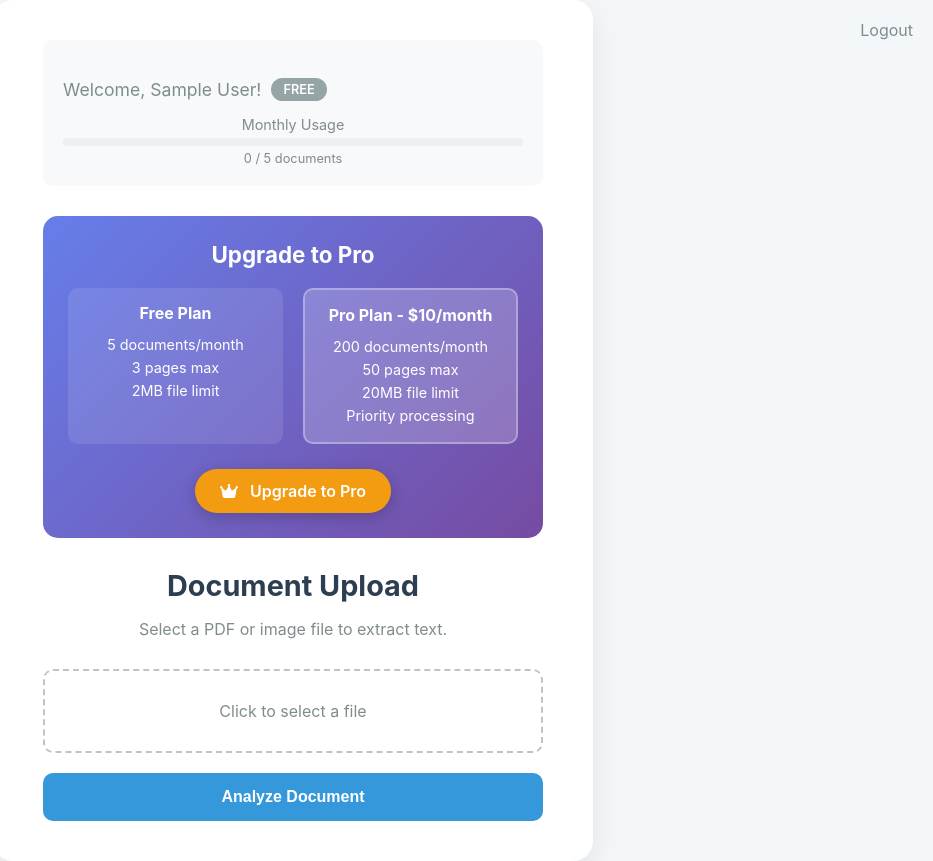
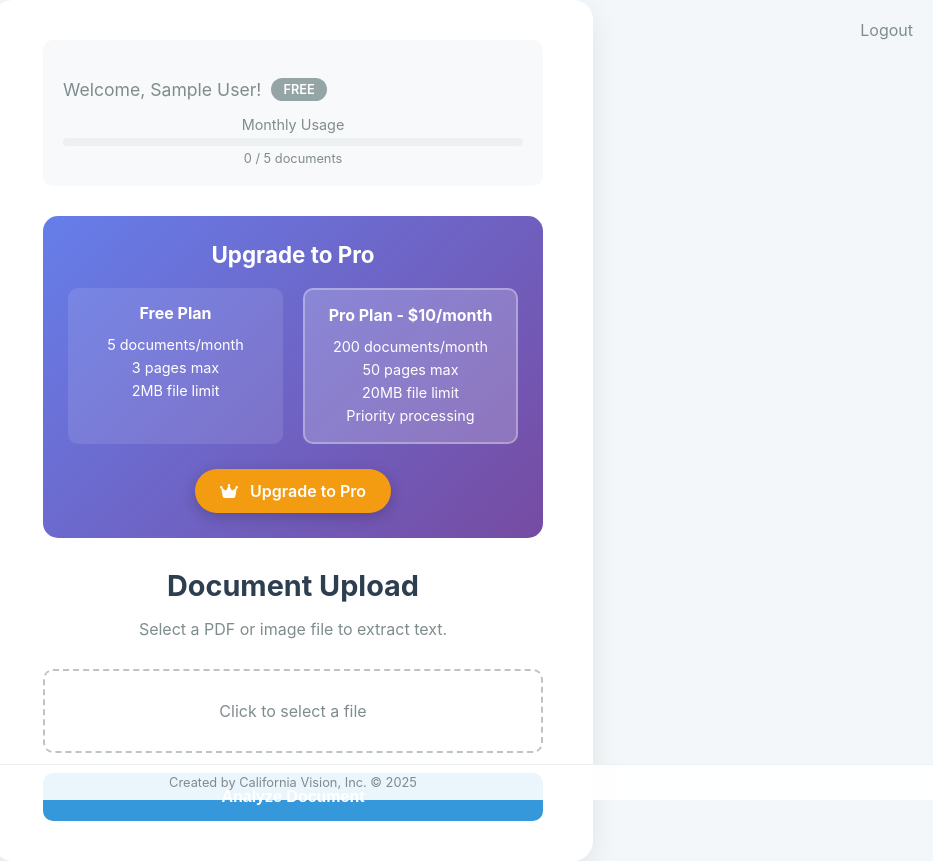
Before and after one commit to fapulito/vercel_textract, a Flask app: page / in a window 1280 px wide. Shown: the whole page, without its empty margins (347-1280 px from the left). Run offline with Flask 3, Linux system fonts and the light colour scheme; the visitor is signed in with stand-in values (Sample User, id 1).

Commit message:
feat: Rebrand to California Vision Inc, add copyright footer, fix CSS parsing errors

```diff
--- a/api/index.py
+++ b/api/index.py
@@ -249,6 +249,10 @@ def create_app():
         # Check for payment success
         if request.args.get('payment') == 'success':
             flash("Welcome to Pro! Your upgrade is being processed and will be active shortly.", "success")
+        # Clear any old flash messages on successful login
+        elif current_user.is_authenticated:
+            # This ensures we start fresh when user is properly logged in
+            pass
         return render_template('index.html', plan_limits=PLAN_LIMITS)
 
     @app.route('/upload', methods=['POST'])
@@ -343,6 +347,18 @@ def create_app():
                 mode='subscription',
                 success_url=f"{success_url}?payment=success",
                 cancel_url=cancel_url,
+                # Override customer name to show company name
+                customer_creation='always',
+                billing_address_collection='required',
+                custom_text={
+                    'submit': {
+                        'message': 'Subscribe to California Vision OCR Pro Plan'
+                    }
+                },
+                metadata={
+                    'company_name': 'California Vision, Inc.',
+                    'user_email': current_user.email
+                }
             )
             return redirect(session.url)
         except Exception as e:
--- a/templates/index.html
+++ b/templates/index.html
@@ -341,7 +341,7 @@
                     <div class="usage-bar-container">
                         <div class="usage-label">Monthly Usage</div>
                         <div class="usage-bar">
-                            <div class="usage-fill" style="width: {{ (current_user.documents_processed_this_month / plan_limits[current_user.tier]['documents'] * 100)|round }}%"></div>
+                            <div class="usage-fill" id="usage-fill-bar" data-usage="{{ (current_user.documents_processed_this_month / plan_limits[current_user.tier]['documents'] * 100)|round }}"></div>
                         </div>
                         <div class="usage-text">
                             {{ current_user.documents_processed_this_month }} / {{ plan_limits[current_user.tier]['documents'] }} documents
@@ -411,6 +411,15 @@
     </main>
 
     <script>
+        // Set usage bar width
+        document.addEventListener('DOMContentLoaded', function() {
+            const usageBar = document.getElementById('usage-fill-bar');
+            if (usageBar) {
+                const usagePercentage = usageBar.getAttribute('data-usage');
+                usageBar.style.width = usagePercentage + '%';
+            }
+        });
+
         document.getElementById('main-form').addEventListener('submit', function() {
             // Hide the form
             document.getElementById('upload-form').style.display = 'none';
@@ -434,5 +443,10 @@
             <a href="/logout" style="text-decoration: none; color: #7f8c8d;">Logout</a>
         </div>
 
+    <!-- Footer -->
+    <footer style="position: fixed; bottom: 0; left: 0; right: 0; background-color: rgba(255, 255, 255, 0.9); padding: 10px; text-align: center; font-size: 0.8rem; color: #7f8c8d; border-top: 1px solid #ecf0f1;">
+        Created by California Vision, Inc. © 2025
+    </footer>
+
 </body>
 </html>
--- a/templates/result.html
+++ b/templates/result.html
@@ -121,5 +121,10 @@
         });
     </script>
 
+    <!-- Footer -->
+    <footer style="position: fixed; bottom: 0; left: 0; right: 0; background-color: rgba(255, 255, 255, 0.9); padding: 10px; text-align: center; font-size: 0.8rem; color: #7f8c8d; border-top: 1px solid #ecf0f1;">
+        Created by California Vision, Inc. © 2025
+    </footer>
+
 </body>
 </html>
```
Also changed, not shown: templates/login.html (+63 -7 lines), templates/status.html (+10 -4 lines).
